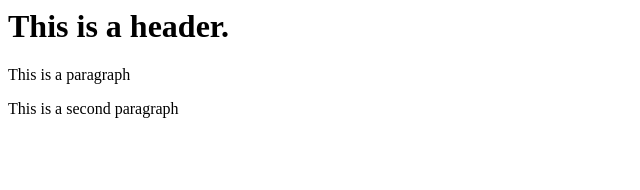
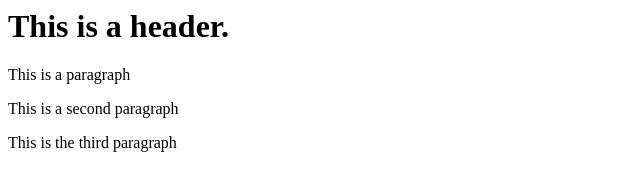
Before and after one commit to mdeveloperr/git-test, a website: page index.html in a window 1280 px wide. Shown: the whole page, without its empty margins (0-640 px from the left). Drawn offline with Linux system fonts and the light colour scheme.

Commit message:
fourth commit

```diff
--- a/index.html
+++ b/index.html
@@ -4,5 +4,6 @@
     <h1>This is a header.</h1>
     <p>This is a paragraph</p>
     <p>This is a second paragraph</p>
+    <p>This is the third paragraph</p>
 </body>
 </html>
```
Also changed, not shown: package.json (added, +24 -0 lines), 2 other files.
